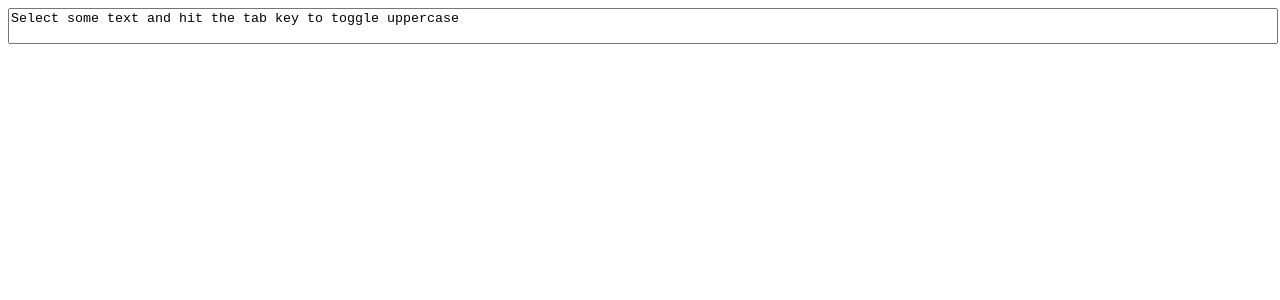
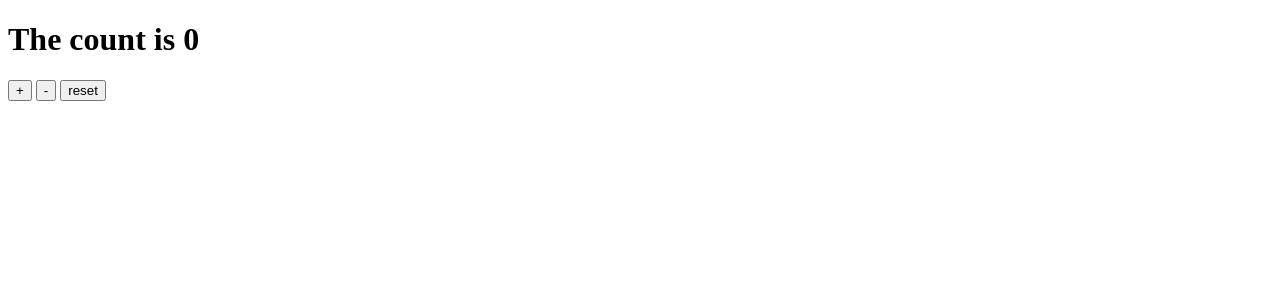
Before and after one commit to yutak23/intro-svelt-vite-js, a Svelte app: page / in a window 1280 px wide. Shown: the top 300 px of the page. Built offline with nearby package versions, Linux system fonts and the light colour scheme.

Commit message:
feat: Part 1 / Stores / Writable stores

```diff
--- a/src/App.svelte
+++ b/src/App.svelte
@@ -1,32 +1,18 @@
 <script>
-	import { tick } from 'svelte';
+	import { count } from './stores';
+	import Incrementer from './Incrementer.svelte';
+	import Decrementer from './Decrementer.svelte';
+	import Resetter from './Resetter.svelte';
 
-	let text = `Select some text and hit the tab key to toggle uppercase`;
+	let countValue;
 
-	async function handleKeydown(event) {
-		if (event.key !== 'Tab') return;
-
-		// event.preventDefault();
-
-		const { selectionStart, selectionEnd, value } = this;
-		const selection = value.slice(selectionStart, selectionEnd);
-
-		const replacement = /[a-z]/.test(selection) ? selection.toUpperCase() : selection.toLowerCase();
-
-		text = value.slice(0, selectionStart) + replacement + value.slice(selectionEnd);
-
-		await tick();
-		this.selectionStart = selectionStart;
-		this.selectionEnd = selectionEnd;
-	}
+	count.subscribe((value) => {
+		countValue = value;
+	});
 </script>
 
-<textarea value={text} on:keydown|preventDefault={handleKeydown} />
+<h1>The count is {countValue}</h1>
 
-<style>
-	textarea {
-		width: 100%;
-		height: 100%;
-		resize: none;
-	}
-</style>
+<Incrementer />
+<Decrementer />
+<Resetter />
--- /dev/null
+++ b/src/Decrementer.svelte
@@ -0,0 +1,9 @@
+<script>
+	import { count } from './stores';
+
+	function decrement() {
+		count.update((n) => n - 1);
+	}
+</script>
+
+<button on:click={decrement}> - </button>
--- /dev/null
+++ b/src/Incrementer.svelte
@@ -0,0 +1,9 @@
+<script>
+	import { count } from './stores';
+
+	function increment() {
+		count.update((n) => n + 1);
+	}
+</script>
+
+<button on:click={increment}> + </button>
--- /dev/null
+++ b/src/Resetter.svelte
@@ -0,0 +1,9 @@
+<script>
+	import { count } from './stores';
+
+	function reset() {
+		count.set(0);
+	}
+</script>
+
+<button on:click={reset}> reset </button>
--- /dev/null
+++ b/src/stores.js
@@ -0,0 +1,5 @@
+// eslint-disable-next-line import/no-unresolved
+import { writable } from 'svelte/store';
+
+// eslint-disable-next-line import/prefer-default-export
+export const count = writable(0);
```
